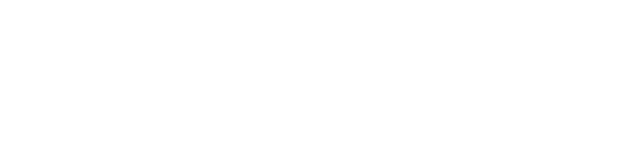
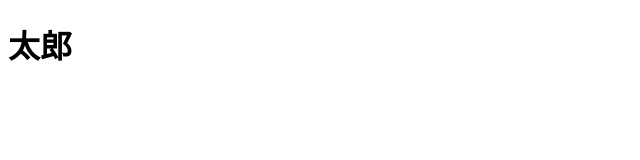
Before and after one commit to hoshinoyohei/Udemy, a plain HTML site: page index.html in a window 1280 px wide. Shown: the whole page, without its empty margins (0-640 px from the left). Drawn offline with Linux system fonts and the light colour scheme.

Commit message:
太郎を追加

```diff
--- a/index.html
+++ b/index.html
@@ -7,6 +7,6 @@
   <title>Document</title>
 </head>
 <body>
-
+  <h1>太郎</h1>
 </body>
 </html>
```
